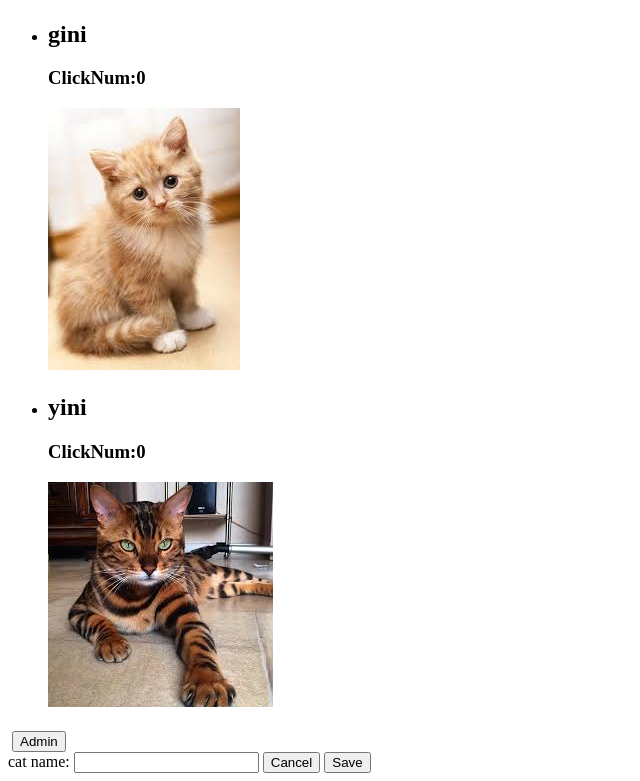
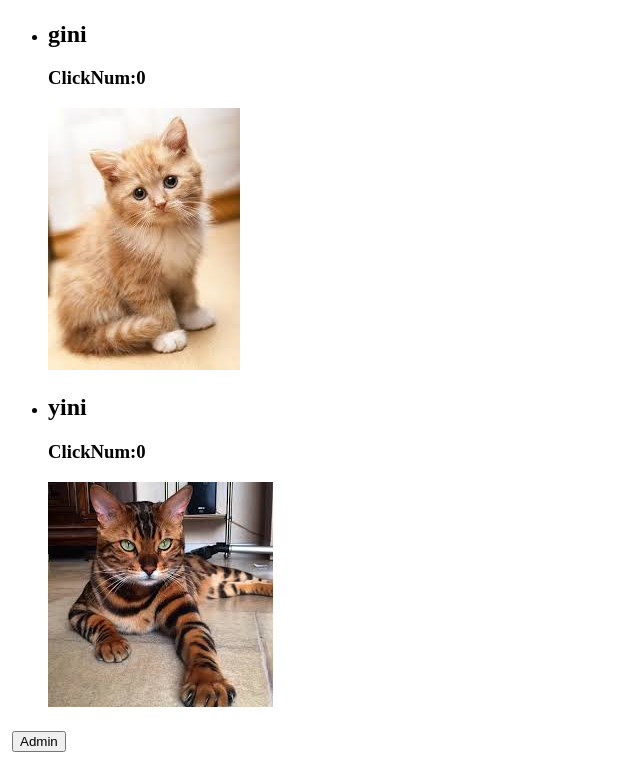
Before and after one commit to mahadyC/catlist, a plain HTML site: page index.html in a window 1280 px wide. Shown: the part 1104-1885 px from the top of the page, without its empty margins (0-640 px from the left). After the commit the page ends 1864 px from the top, so only its background shows below. Drawn offline with nearby package versions, Linux system fonts and the light colour scheme.

Commit message:
Add hidden attribute to hide the admin panel when the page is loaded.

```diff
--- a/index.html
+++ b/index.html
@@ -30,7 +30,7 @@
         <h2 id="catName"></h2>
         <img id="image1" src="">
         <button id="admin">Admin</button>
-        <section>
+        <section hidden>
             <label>cat name:</label>
             <input type="text" name="catNameInput">
             <button id="cancel">Cancel</button>
```
